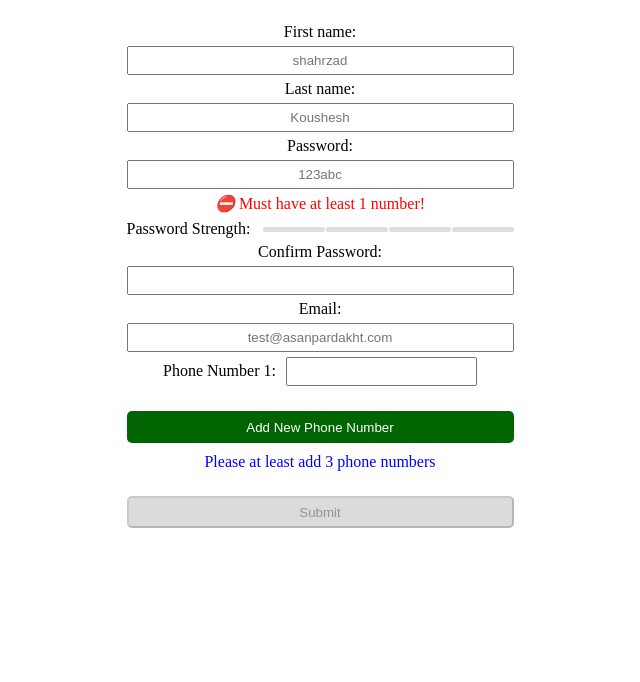
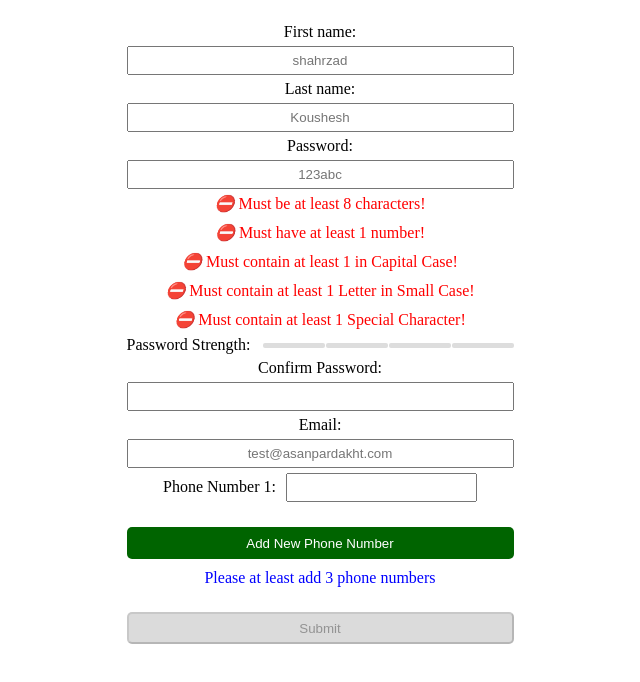
Before and after one commit to shahrzadJavadiKoushesh/AsanPadrakht-Internship, an Angular app in the folder reactiveFormValidation/: page / in a window 1280 px wide. Shown: the top 682 px of the page, without its empty margins (320-960 px from the left). Built offline with nearby package versions, Linux system fonts and the light colour scheme.

Commit message:
add all password checkboxes

```diff
--- a/reactiveFormValidation/src/app/app.component.html
+++ b/reactiveFormValidation/src/app/app.component.html
@@ -10,16 +10,55 @@
     <label for="">Password:</label>
     <input type="password" name="password" formControlName="password" placeholder="123abc">
 
+    <label
+      [ngClass]="contactForm.controls['password'].hasError('required') || contactForm.controls['password'].hasError('minlength')  ? 'error' : 'success'">
+      <i>
+        {{ contactForm.controls['password'].hasError('required') ||
+        contactForm.controls['password'].hasError('minlength') ? '⛔' :
+        '✅' }}
+      </i>
+      Must be at least 8 characters!
+    </label>
+
     <label class="error" [ngClass]="contactForm.controls['password'].hasError('required') ||
     contactForm.controls['password'].hasError('hasNumber')  ? 'error' :
-    'success'"
-    >
-    <i class="material-icons">
-      {{ contactForm.controls['password'].hasError('required') ||
-      contactForm.controls['password'].hasError('hasNumber') ? '⛔' :
-      '✅' }}
-    </i>
+    'success'">
+      <i>
+        {{ contactForm.controls['password'].hasError('required') ||
+        contactForm.controls['password'].hasError('hasNumber') ? '⛔' :
+        '✅' }}
+      </i>
       Must have at least 1 number!
+    </label>
+
+    <label
+      [ngClass]="contactForm.controls['password'].hasError('required') || contactForm.controls['password'].hasError('hasCapitalCase')  ? 'error' : 'success'">
+      <i>
+        {{ contactForm.controls['password'].hasError('required') ||
+        contactForm.controls['password'].hasError('hasCapitalCase') ? '⛔' :
+        '✅' }}
+      </i>
+      Must contain at least 1 in Capital Case!
+    </label>
+
+    <label class="col"
+      [ngClass]="contactForm.controls['password'].hasError('required') || contactForm.controls['password'].hasError('hasSmallCase')  ? 'error' : 'success'">
+      <i>
+        {{ contactForm.controls['password'].hasError('required') ||
+        contactForm.controls['password'].hasError('hasSmallCase') ? '⛔' :
+        '✅' }}
+      </i>
+      Must contain at least 1 Letter in Small Case!
+    </label>
+
+    <label
+      [ngClass]="contactForm.controls['password'].hasError('required') || contactForm.controls['password'].hasError('hasSpecialCharacters') ? 'error' : 'success'">
+      <i>
+        {{ contactForm.controls['password'].hasError('required') ||
+        contactForm.controls['password'].hasError('hasSpecialCharacters') ? '⛔' :
+        '✅' }}
+      </i>
+      Must contain at least 1 Special Character!
     </label>
 
     <strength-checker barLabel="Password Strength: " [passwordToVerify]="contactForm.value.password"></strength-checker>
--- a/reactiveFormValidation/src/app/app.component.ts
+++ b/reactiveFormValidation/src/app/app.component.ts
@@ -15,7 +15,7 @@ export class AppComponent {
     firstname: ['', Validators.required],
     lastname: [''],
     email: ['', [Validators.email, Validators.required, Validators.pattern(/.[@](asanpardakht.com|asanpardakht.net|asanpardakht.ir)/gm)]],
-    password: ['', [Validators.minLength(8), Validators.required, this.validateStrongPassword, this.patternValidator(/\d/, {hasNumber: true}), this.patternValidator(/[A-Z]/, {hasCapitalCase: true}), this.patternValidator(/[a-z]/, {hasSmallCase: true}), this.patternValidator(/[ [!@#$%^&*()_+-=[]{};':"|,.<>/, { hasSpecialCharacters: true }),]],
+    password: ['', [Validators.minLength(8), Validators.required, this.validateStrongPassword, this.patternValidator(/\d/, {hasNumber: true}), this.patternValidator(/[A-Z]/, {hasCapitalCase: true}), this.patternValidator(/[a-z]/, {hasSmallCase: true}), this.patternValidator(/[#@%&!]+/, { hasSpecialCharacters: true }),]],
     confirmPassword: ['', [Validators.minLength(8), this.validateStrongPassword]],
     mobiles: this.fb.array([
       this.fb.control('')
@@ -47,7 +47,7 @@ export class AppComponent {
 
     const uppercaseRegex = /[A-Z]/;
     const lowercaseRegex = /[a-z]/;
-    const specialCharRegex = /[!@#$%^&*()_+\-=\[\]{};':"\\|,.<>\/?]+/;
+    const specialCharRegex = /[#@%&!]+/;
     const digitRegex = /\d/;
 
     const hasUppercase = uppercaseRegex.test(value);
```
